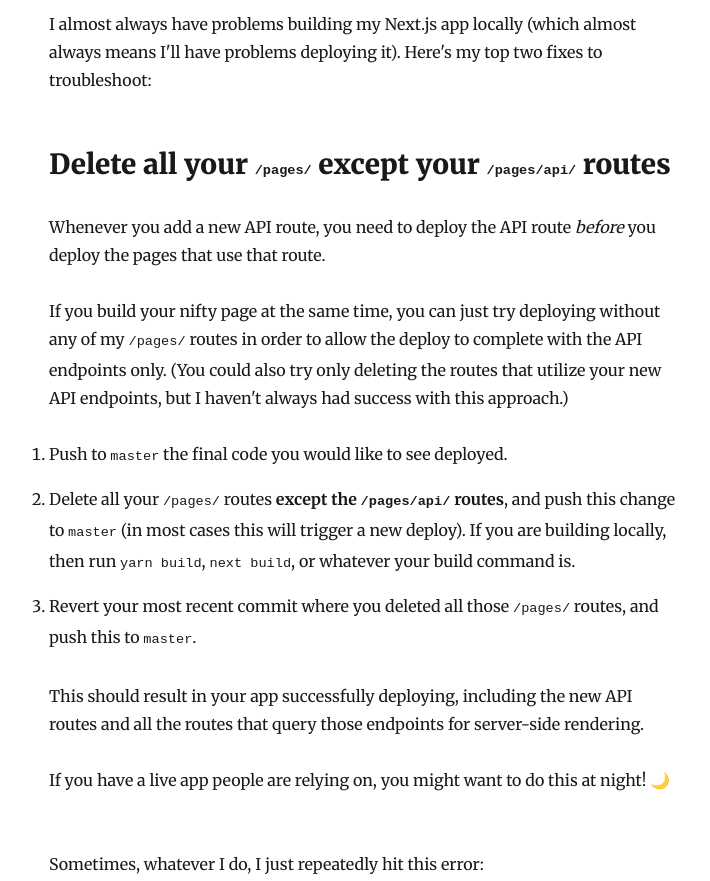
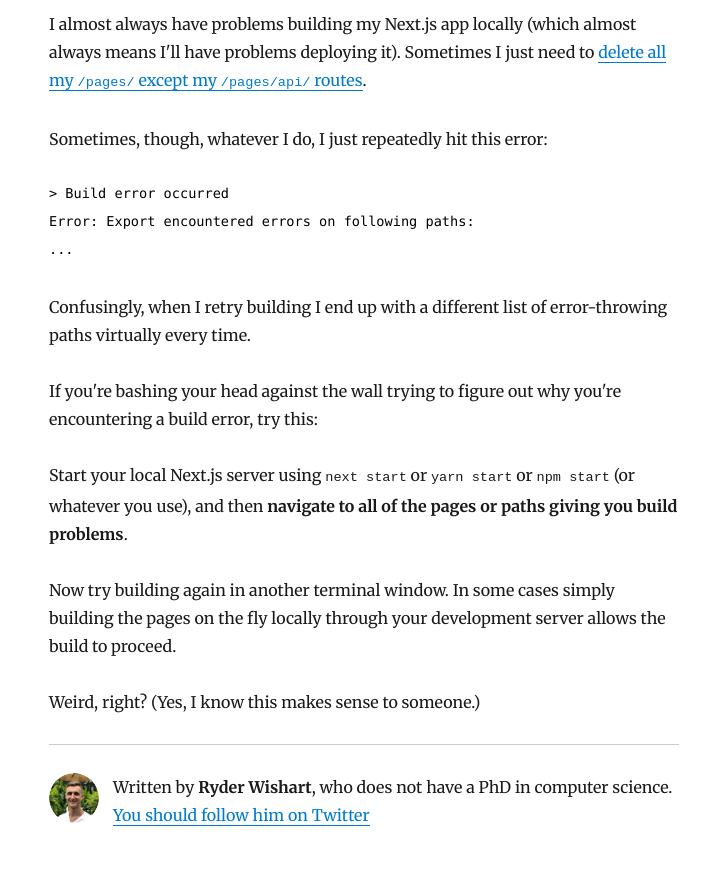
Before and after one commit to ryderwishart/ryder-dev, a Gatsby site: page /next-js-build-error-occurred/ in a window 1280 px wide. Shown: the part 360-1241 px from the top of the page, without its empty margins (276-986 px from the left). Built offline with nearby package versions, Linux system fonts and the light colour scheme; Gatsby itself is replaced by a stand-in of ours; some packages are replaced by stand-ins of ours; code samples lack their colours.

Commit message:
Fixes Fix random Error: pageNotFoundError while building Next.js app post, properly segregated from previous June post

````diff
--- a/content/blog/next-js-build-error-occurred/index.md
+++ b/content/blog/next-js-build-error-occurred/index.md
@@ -6,25 +6,9 @@
 
 ## Problem
 
-I almost always have problems building my Next.js app locally (which almost always means I'll have problems deploying it). Here's my top two fixes to troubleshoot:
+I almost always have problems building my Next.js app locally (which almost always means I'll have problems deploying it). Sometimes I just need to [delete all my `/pages/` except my `/pages/api/` routes](https://ryder.dev/next-js-build-error-invalid-json/).
 
-## Delete all your `/pages/` except your `/pages/api/` routes
-
-Whenever you add a new API route, you need to deploy the API route *before* you deploy the pages that use that route.
-
-If you build your nifty page at the same time, you can just try deploying without any of my `/pages/` routes in order to allow the deploy to complete with the API endpoints only. (You could also try only deleting the routes that utilize your new API endpoints, but I haven't always had success with this approach.)
-
-1. Push to `master` the final code you would like to see deployed.
-2. Delete all your `/pages/` routes **except the `/pages/api/` routes**, and push this change to `master` (in most cases this will trigger a new deploy). If you are building locally, then run `yarn build`, `next build`, or whatever your build command is.
-3. Revert your most recent commit where you deleted all those `/pages/` routes, and push this to `master`.
-
-This should result in your app successfully deploying, including the new API routes and all the routes that query those endpoints for server-side rendering.
-
-If you have a live app people are relying on, you might want to do this at night! 🌙
-
-##
-
-Sometimes, whatever I do, I just repeatedly hit this error:
+Sometimes, though, whatever I do, I just repeatedly hit this error:
 
 ```bash
 > Build error occurred
@@ -40,4 +24,4 @@
 
 Now try building again in another terminal window. In some cases simply building the pages on the fly locally through your development server allows the build to proceed.
 
-Weird, right?
+Weird, right? (Yes, I know this makes sense to someone.)
````
